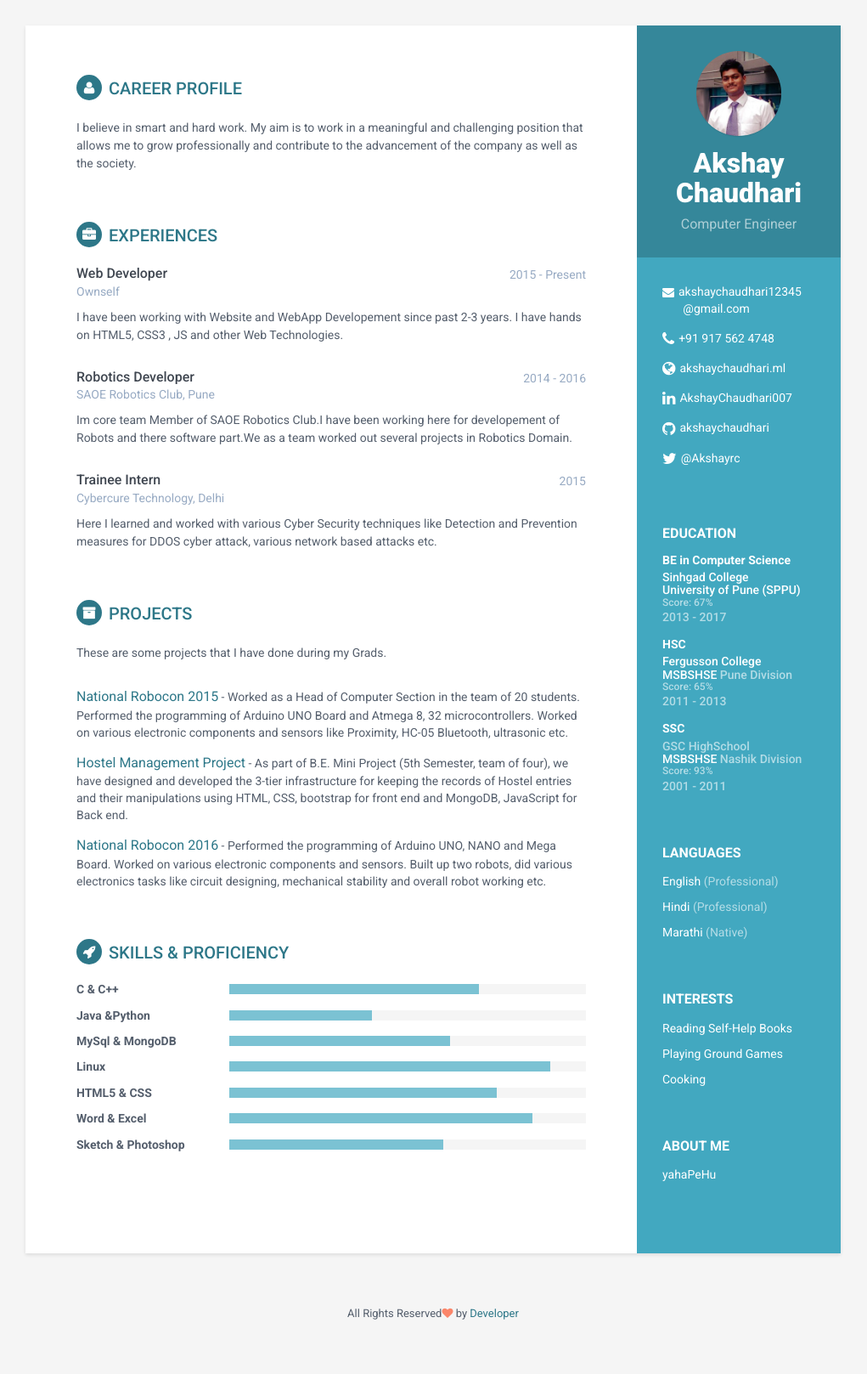
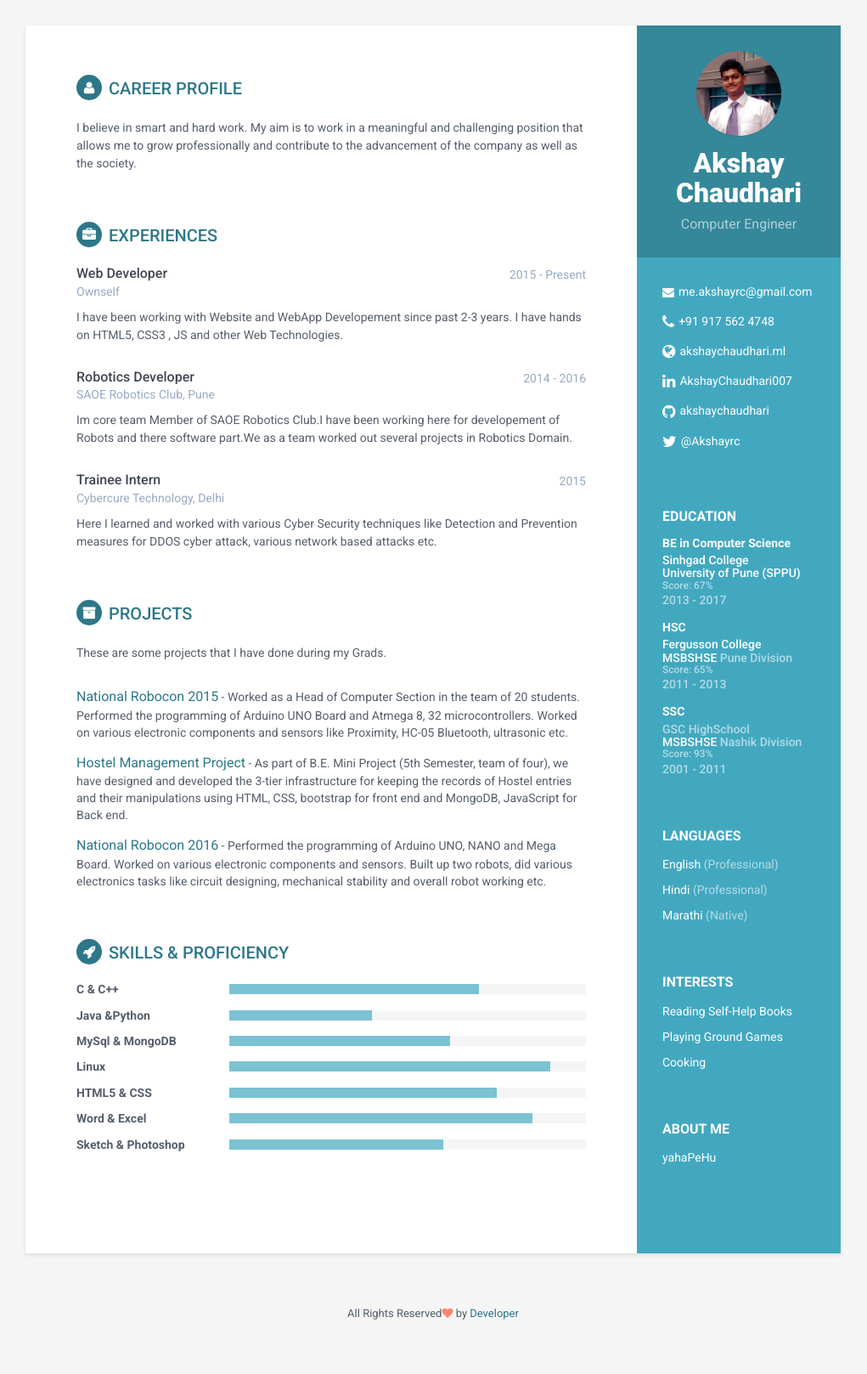
Before and after one commit to akshayrcc/resume-template-fresher, a Jekyll site: the page built from index.html, in a window 1280 px wide. Shown: the whole page at 85% size, without its empty margins (130-1151 px from the left). Built offline with Jekyll 4.4.1, drawn with Linux system fonts in a browser that asks for light colours.

Commit message:
Update sidebar.html

```diff
--- a/_includes/sidebar.html
+++ b/_includes/sidebar.html
@@ -14,7 +14,7 @@
                    {% if site.email %}
                     <li class="email"><i class="fa fa-envelope"></i><a href="mailto: {{site.email}}">{{site.email}}</a></li>
                     {% else %}
-                    <li class="email"><i class="fa fa-envelope"></i><a href="mailto:akshaychaudhari12345@gmail.com">akshaychaudhari12345</br>&nbsp;&nbsp;&nbsp;&nbsp;&nbsp;&nbsp;&nbsp;@gmail.com</a></li>
+                    <li class="email"><i class="fa fa-envelope"></i><a href="mailto:me.akshayrc@gmail.com">me.akshayrc@gmail.com</a></li>
                     {% endif %}
 
                     {% if site.phone %}
```
